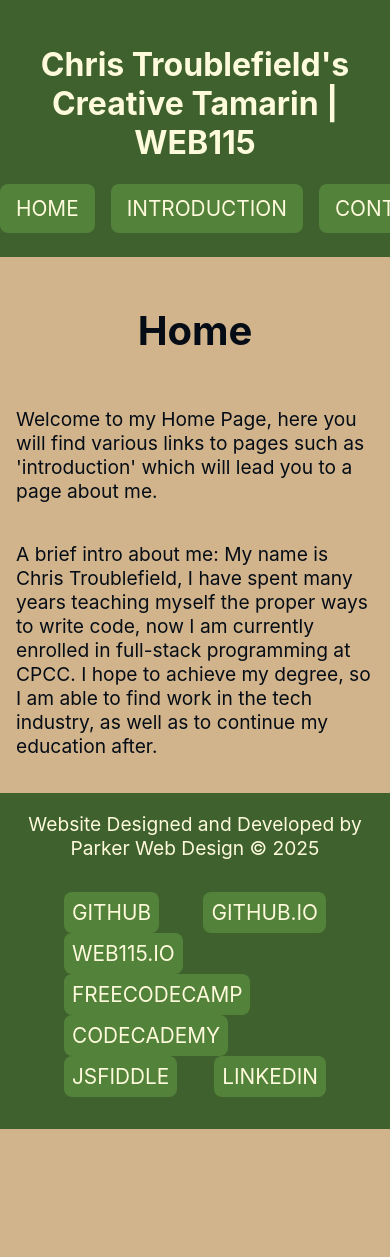
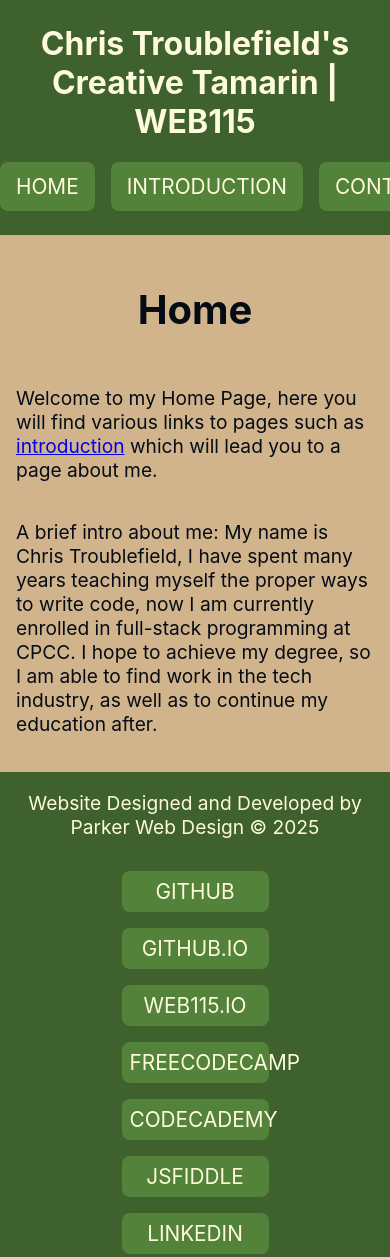
Before and after one commit to Calaxsys/web115, a plain HTML site: page index.html in a window 390 px wide. Shown: the top 1257 px of the page. Before the commit the page ends 1129 px from the top, so only its background shows below. Drawn offline with Linux system fonts and the light colour scheme.

Commit message:
Fixed issues according to class feedback

```diff
--- a/index.html
+++ b/index.html
@@ -23,7 +23,7 @@
     <main>
       <h2>Home</h2>
       <p>
-        Welcome to my Home Page, here you will find various links to pages such as 'introduction' which will lead you to a page about me.
+        Welcome to my Home Page, here you will find various links to pages such as <a href="introduction.html">introduction</a> which will lead you to a page about me.
       </p>
       <p>
         A brief intro about me: My name is Chris Troublefield, I have spent many years teaching myself the proper ways to write code, now I am currently enrolled in full-stack programming at CPCC. I hope to achieve my degree, so I am able to find work in the tech industry, as well as to continue my education after.
--- a/styles/styles.css
+++ b/styles/styles.css
@@ -3,6 +3,11 @@ header {
   background-color: #3F612D;
   color: #FEFADC;
   padding-block: 1.5rem;
+}
+
+header>h1 {
+  margin-top: 0;
+
 }
 
 header>nav {
@@ -73,7 +78,8 @@ footer>p {
 
 footer>nav {
   display: flex;
-  justify-content: space-between;
+  justify-content: center;
+  gap: 1rem;
   flex-wrap: wrap;
   margin-block: 2rem;
   margin-inline: 4rem;
@@ -95,3 +101,18 @@ footer>nav>a:hover {
   scale: 1.1;
   transition: all .45s;
 }
+
+main a:visited {
+  color: rgb(242, 85, 45);
+}
+
+@media screen and (max-width: 600px) {
+  footer>nav {
+    flex-direction: column;
+    align-items: center;
+  }
+
+  footer>nav>a {
+    width: 50%;
+  }
+}
```
Also changed, not shown: introduction.html (+6 -6 lines).
